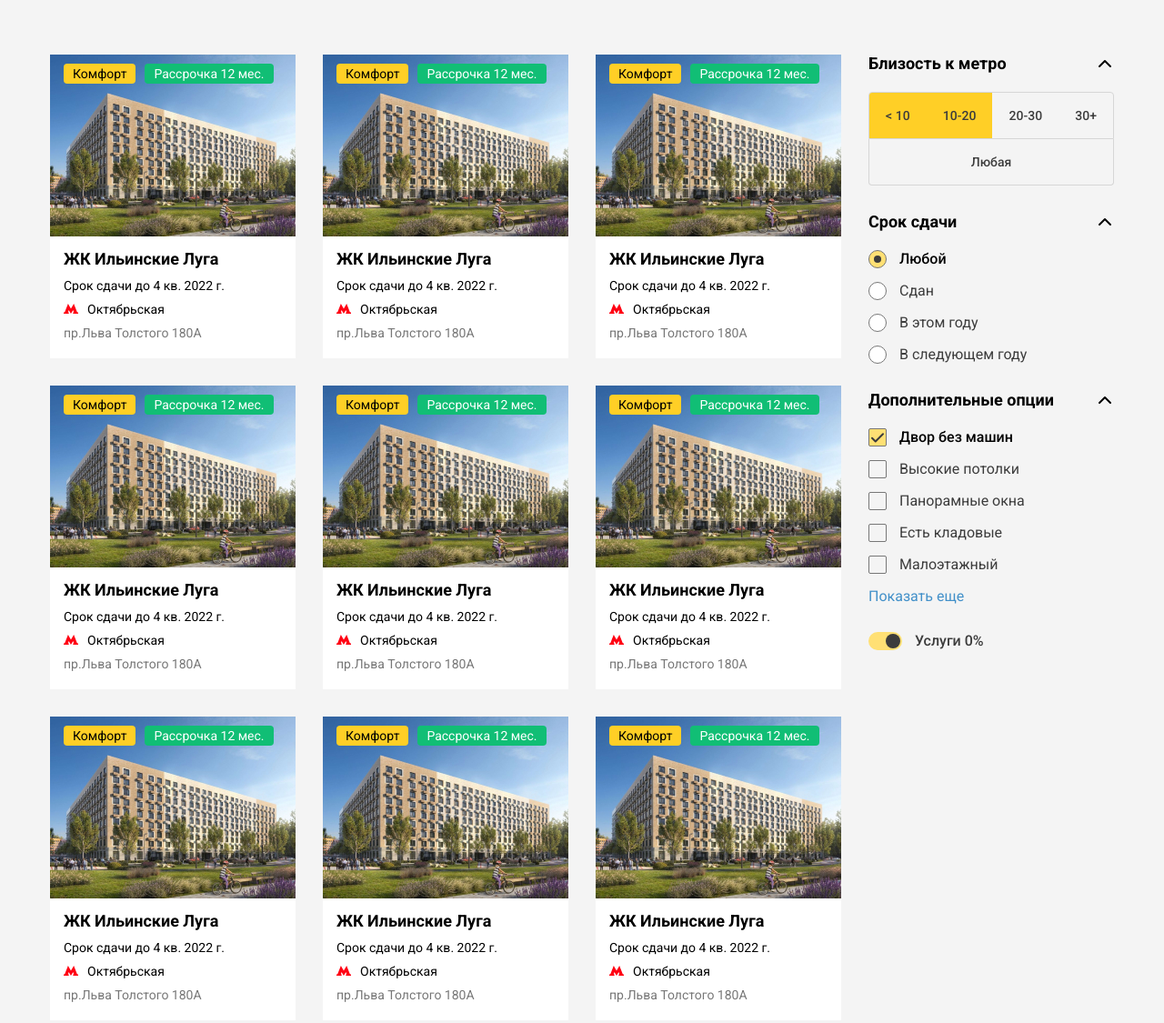
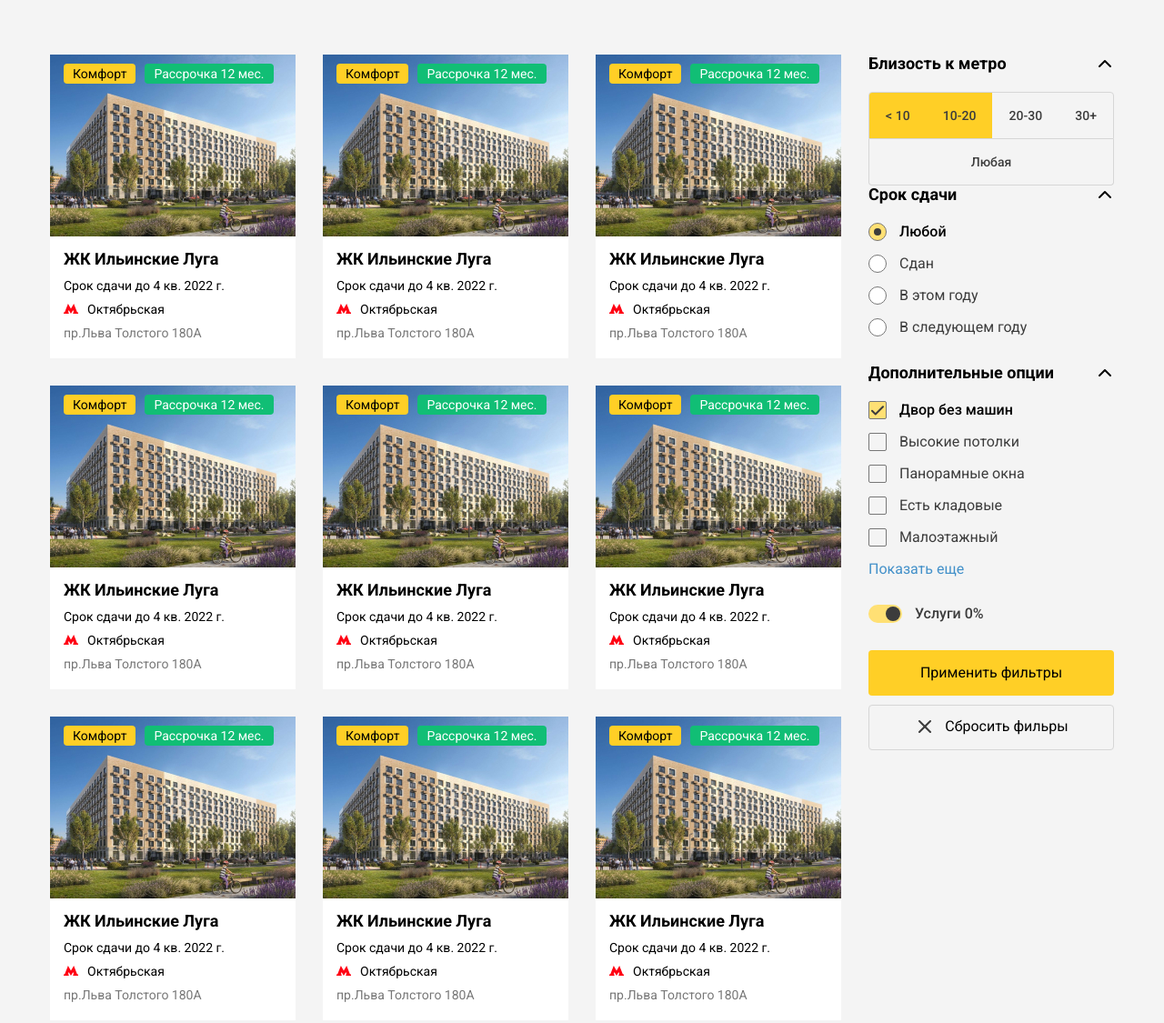
Before and after one commit to iamZlatika/real-estate-page, a plain HTML site: page index.html in a window 1280 px wide. Shown: the top 1125 px of the page at 91% size. Drawn offline with Linux system fonts and the light colour scheme.

Commit message:
Add apply and abort btns. Start mobile version

```diff
--- a/css/main.css
+++ b/css/main.css
@@ -414,9 +414,47 @@ a.card-link:hover {
   transition: left 0.2s ease-in;
 }
 
-.toggle__real:checked +.toggle__fake::before{
-    left: 19px;
+.toggle__real:checked + .toggle__fake::before {
+  left: 19px;
 }
-.toggle__real:checked +.toggle__fake{
-  background-color: #FFE074;
+.toggle__real:checked + .toggle__fake {
+  background-color: #ffe074;
 }
+
+.form-btn {
+  height: 50px;
+  width: 100%;
+  font-family: inherit;
+  font-size: 16px;
+  line-height: 1;
+  background-color: transparent;
+  text-align: center;
+  border: 1px solid #d6d6d6;
+  border-radius: 4px;
+  cursor: pointer;
+  color: #000000;
+}
+
+.form-btn + .form-btn {
+  margin-top: 10px;
+}
+
+.form-btn:hover{
+  background-color: #e7e7e7;
+}
+
+.form-btn img{
+  display: inline-block;
+  margin-right: 6px;
+  vertical-align: middle;
+  margin-top: -2px;
+}
+
+.form-btn--submit{
+  background: #FFCF26;
+  border: none;
+  color: #000
+}
+.form-btn--submit:hover{
+   background-color: #ffe173;
+}
--- a/index.html
+++ b/index.html
@@ -175,6 +175,8 @@
       </div>
 
       <div class="side-bar">
+
+        <form action="">
           <div class="widget">
             <div class="widget__title">
               Близость к метро
@@ -210,9 +212,6 @@
 
 
             </div>
-        </div>
-
-
             <div class="widget">
               <div class="widget__title">
                 Срок сдачи
@@ -244,6 +243,10 @@
                 </label>
               </div>
             </div>
+          </div>
+
+
+
 
           <!-- f -->
 
@@ -311,6 +314,22 @@
             </div>
           </div>
 
+          <div class="widget">
+            <div class="widget__body">
+              <button class="form-btn form-btn--submit">
+                Применить фильтры
+              </button>
+              <button class="form-btn">
+                <img src="./img/x.svg" alt="Сбросить фильтры">
+                Сбросить фильры
+              </button>
+
+
+
+            </div>
+          </div>
+        </form>
+      </div>
     </div>
   </div>
   </div>
```
Lines whose indentation alone changed are shown as unchanged.
